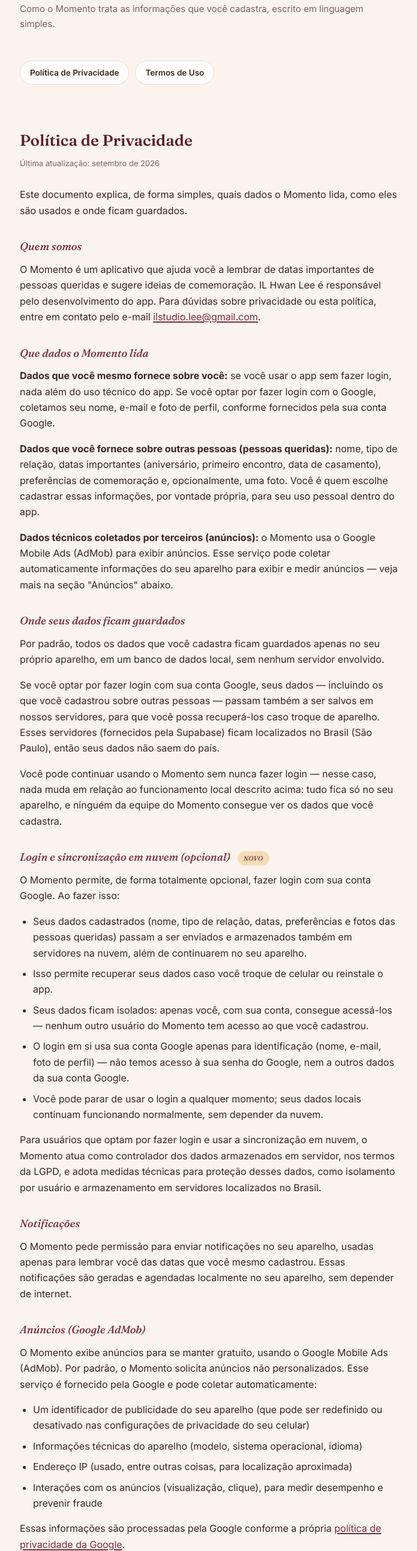
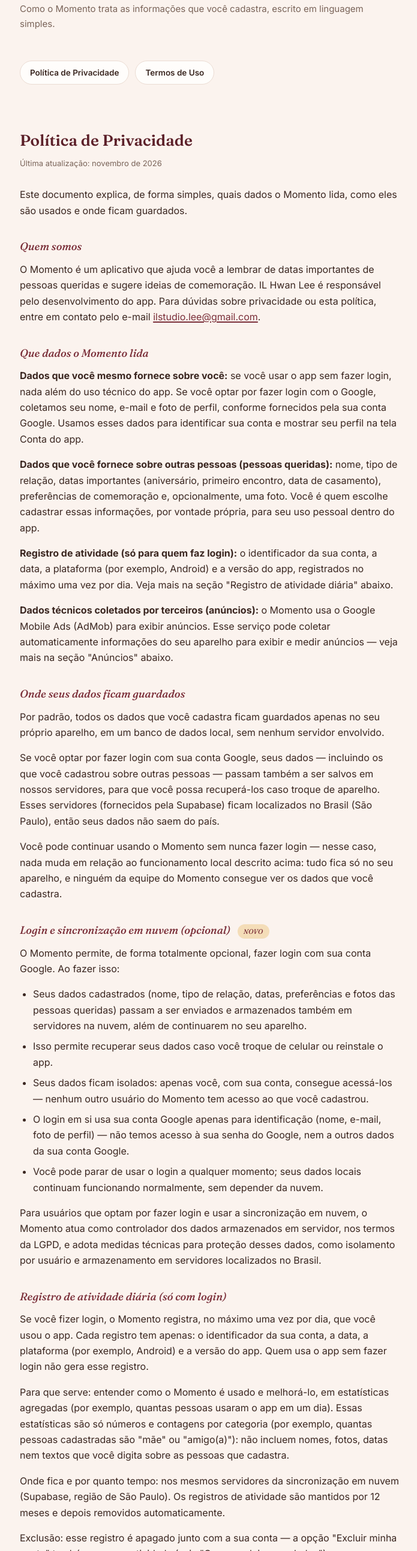
Before and after one commit to ssgsds1-sys/momento-site, a plain HTML site: page index.html in a window 1280 px wide. Shown: the part 214-2800 px from the top of the page at 60% size, without its empty margins (291-986 px from the left). Drawn offline with Linux system fonts and the light colour scheme.

Commit message:
Política de Privacidade: registro de atividade diária

```diff
--- a/index.html
+++ b/index.html
@@ -122,7 +122,7 @@
 
   <section id="privacidade">
     <h2>Política de Privacidade</h2>
-    <div class="updated">Última atualização: setembro de 2026</div>
+    <div class="updated">Última atualização: novembro de 2026</div>
 
     <p>Este documento explica, de forma simples, quais dados o Momento lida, como eles são usados e onde ficam guardados.</p>
 
@@ -130,8 +130,9 @@
     <p>O Momento é um aplicativo que ajuda você a lembrar de datas importantes de pessoas queridas e sugere ideias de comemoração. IL Hwan Lee é responsável pelo desenvolvimento do app. Para dúvidas sobre privacidade ou esta política, entre em contato pelo e-mail <a href="mailto:ilstudio.lee@gmail.com">ilstudio.lee@gmail.com</a>.</p>
 
     <h3>Que dados o Momento lida</h3>
-    <p><strong>Dados que você mesmo fornece sobre você:</strong> se você usar o app sem fazer login, nada além do uso técnico do app. Se você optar por fazer login com o Google, coletamos seu nome, e-mail e foto de perfil, conforme fornecidos pela sua conta Google.</p>
+    <p><strong>Dados que você mesmo fornece sobre você:</strong> se você usar o app sem fazer login, nada além do uso técnico do app. Se você optar por fazer login com o Google, coletamos seu nome, e-mail e foto de perfil, conforme fornecidos pela sua conta Google. Usamos esses dados para identificar sua conta e mostrar seu perfil na tela Conta do app.</p>
     <p><strong>Dados que você fornece sobre outras pessoas (pessoas queridas):</strong> nome, tipo de relação, datas importantes (aniversário, primeiro encontro, data de casamento), preferências de comemoração e, opcionalmente, uma foto. Você é quem escolhe cadastrar essas informações, por vontade própria, para seu uso pessoal dentro do app.</p>
+    <p><strong>Registro de atividade (só para quem faz login):</strong> o identificador da sua conta, a data, a plataforma (por exemplo, Android) e a versão do app, registrados no máximo uma vez por dia. Veja mais na seção "Registro de atividade diária" abaixo.</p>
     <p><strong>Dados técnicos coletados por terceiros (anúncios):</strong> o Momento usa o Google Mobile Ads (AdMob) para exibir anúncios. Esse serviço pode coletar automaticamente informações do seu aparelho para exibir e medir anúncios — veja mais na seção "Anúncios" abaixo.</p>
 
     <h3>Onde seus dados ficam guardados</h3>
@@ -149,6 +150,12 @@
       <li>Você pode parar de usar o login a qualquer momento; seus dados locais continuam funcionando normalmente, sem depender da nuvem.</li>
     </ul>
     <p>Para usuários que optam por fazer login e usar a sincronização em nuvem, o Momento atua como controlador dos dados armazenados em servidor, nos termos da LGPD, e adota medidas técnicas para proteção desses dados, como isolamento por usuário e armazenamento em servidores localizados no Brasil.</p>
+
+    <h3>Registro de atividade diária (só com login)</h3>
+    <p>Se você fizer login, o Momento registra, no máximo uma vez por dia, que você usou o app. Cada registro tem apenas: o identificador da sua conta, a data, a plataforma (por exemplo, Android) e a versão do app. Quem usa o app sem fazer login não gera esse registro.</p>
+    <p>Para que serve: entender como o Momento é usado e melhorá-lo, em estatísticas agregadas (por exemplo, quantas pessoas usaram o app em um dia). Essas estatísticas são só números e contagens por categoria (por exemplo, quantas pessoas cadastradas são "mãe" ou "amigo(a)"): não incluem nomes, fotos, datas nem textos que você digita sobre as pessoas que cadastra.</p>
+    <p>Onde fica e por quanto tempo: nos mesmos servidores da sincronização em nuvem (Supabase, região de São Paulo). Os registros de atividade são mantidos por 12 meses e depois removidos automaticamente.</p>
+    <p>Exclusão: esse registro é apagado junto com a sua conta — a opção "Excluir minha conta" também apaga a atividade (veja "Como excluir seus dados").</p>
 
     <h3>Notificações</h3>
     <p>O Momento pede permissão para enviar notificações no seu aparelho, usadas apenas para lembrar você das datas que você mesmo cadastrou. Essas notificações são geradas e agendadas localmente no seu aparelho, sem depender de internet.</p>
@@ -168,7 +175,7 @@
 
     <h3>Como excluir seus dados</h3>
     <p><strong>Se você nunca fez login:</strong> você pode excluir uma pessoa individualmente dentro do app, a qualquer momento. Desinstalar o app remove permanentemente todos os dados guardados localmente. Não há backup em nuvem nesse caso — a exclusão local é definitiva.</p>
-    <p><strong>Se você fez login:</strong> excluir uma pessoa dentro do app remove os dados dela tanto do aparelho quanto da nuvem. Para excluir sua conta por completo, incluindo todos os dados salvos na nuvem, siga o passo a passo em <a href="/exclusao-de-conta.html">Como excluir sua conta e seus dados</a>.</p>
+    <p><strong>Se você fez login:</strong> excluir uma pessoa dentro do app remove os dados dela tanto do aparelho quanto da nuvem. Para excluir sua conta por completo, incluindo todos os dados salvos na nuvem, siga o passo a passo em <a href="/exclusao-de-conta.html">Como excluir sua conta e seus dados</a>. Dentro do app, a opção "Excluir minha conta" (em Configurações) também apaga o registro de atividade.</p>
 
     <h3>Menores de idade</h3>
     <p>Você pode cadastrar informações sobre filhos(as) ou outros dependentes menores de idade, para fins de lembrete pessoal. Ao fazer isso, você confirma ter a responsabilidade legal apropriada sobre essa criança/adolescente para inserir essas informações. O Momento não coleta dados diretamente de crianças — apenas o adulto responsável interage com o app.</p>
@@ -185,7 +192,7 @@
 
   <section id="termos">
     <h2>Termos de Uso</h2>
-    <div class="updated">Última atualização: setembro de 2026</div>
+    <div class="updated">Última atualização: novembro de 2026</div>
 
     <p>Ao usar o Momento, você concorda com estes termos. Leia com atenção.</p>
 
@@ -200,7 +207,7 @@
     <p>Você é responsável pela veracidade e adequação dos dados que cadastra sobre terceiros, e por ter uma relação legítima com essas pessoas que justifique guardar essas informações.</p>
 
     <h3>Login e conta (opcional)</h3>
-    <p>Ao optar por fazer login com sua conta Google, você é responsável por manter essa conta segura. O Momento não se responsabiliza por acessos não autorizados à sua conta Google que estejam fora do nosso controle.</p>
+    <p>Ao optar por fazer login com sua conta Google, você é responsável por manter essa conta segura. O Momento não se responsabiliza por acessos não autorizados à sua conta Google que estejam fora do nosso controle. Ao fazer login, você também está ciente do registro de atividade diária descrito na Política de Privacidade.</p>
 
     <h3>As sugestões não são conselho profissional</h3>
     <p>As sugestões de comemoração exibidas pelo Momento são ideias genéricas, geradas a partir de preferências que você mesmo informou. Elas não constituem aconselhamento profissional de nenhum tipo — não são recomendação médica, psicológica, financeira, jurídica ou de qualquer outra natureza especializada. Use seu próprio julgamento antes de seguir qualquer sugestão.</p>
```
